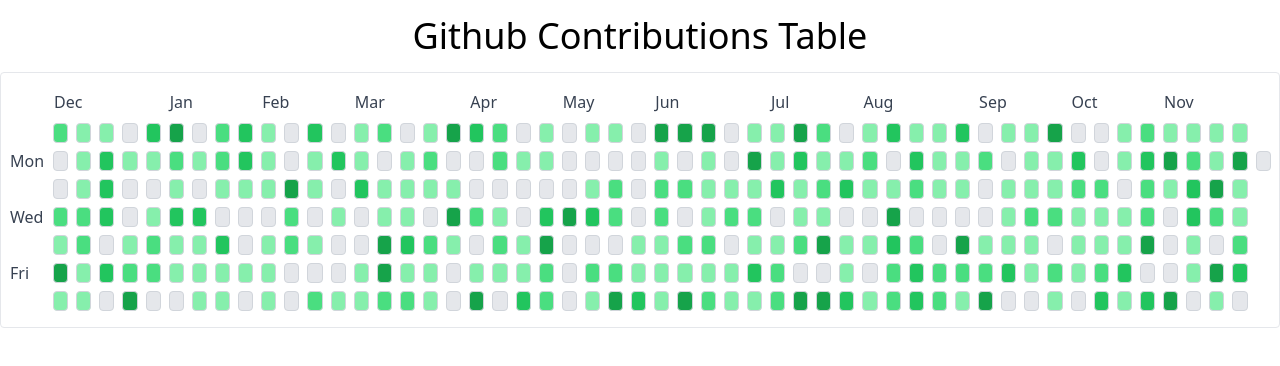
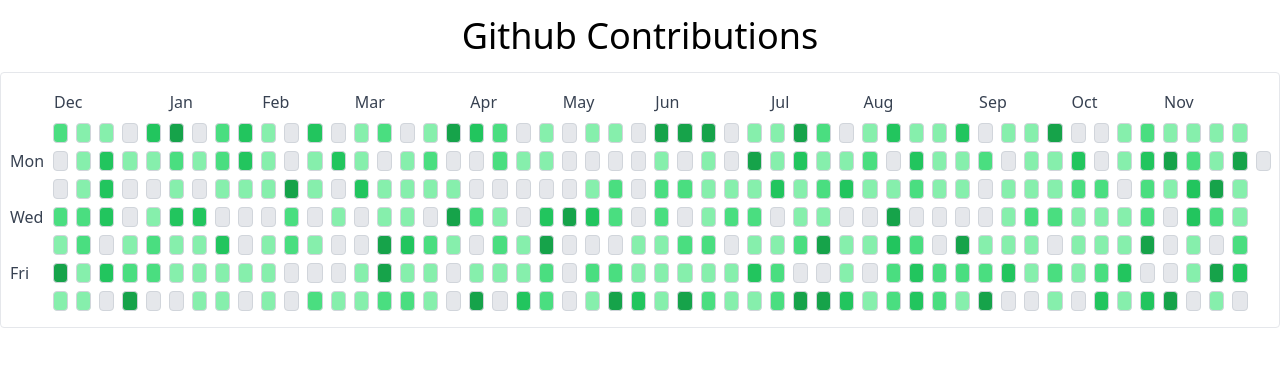
Before and after one commit to willemverbuyst/gh-contributions-table, a React (Vite) app: page / in a window 1280 px wide. Shown: the top 366 px of the page. Built offline with nearby package versions, Linux system fonts and the light colour scheme.

Commit message:
chore: add tooltip

```diff
--- a/index.html
+++ b/index.html
@@ -4,7 +4,7 @@
     <meta charset="UTF-8" />
     <link rel="icon" type="image/svg+xml" href="/github-mark-white.svg" />
     <meta name="viewport" content="width=device-width, initial-scale=1.0" />
-    <title>GH Contributions Table</title>
+    <title>GH Contributions</title>
   </head>
   <body>
     <div id="root"></div>
--- a/package.json
+++ b/package.json
@@ -11,8 +11,10 @@
   },
   "dependencies": {
     "clsx": "^2.1.1",
+    "date-fns": "^4.1.0",
     "react": "^18.3.1",
     "react-dom": "^18.3.1",
+    "react-tooltip": "^5.28.0",
     "uuid": "^11.0.3"
   },
   "devDependencies": {
--- a/src/App.tsx
+++ b/src/App.tsx
@@ -17,7 +17,7 @@ export default function App() {
   return (
     <div className="w-full flex flex-col items-center">
       <header className="py-4">
-        <h1 className="text-4xl">Github Contributions Table</h1>
+        <h1 className="text-4xl">Github Contributions</h1>
       </header>
       <main>
         <div className="border py-2 rounded">
--- a/src/components/DataCell.tsx
+++ b/src/components/DataCell.tsx
@@ -1,12 +1,18 @@
 import clsx from "clsx";
+import { Tooltip } from "react-tooltip";
 import { backgroundColor } from "../utils/dataLevel";
+import { formatDate } from "../utils/dateHelpers";
 
 export function DataCell({
   dataIx,
   dataLevel,
+  date,
+  contributions,
 }: {
   dataIx: number;
   dataLevel: keyof typeof backgroundColor;
+  date: string;
+  contributions: number;
 }) {
   return (
     <td
@@ -17,7 +23,16 @@ export function DataCell({
         backgroundColor[dataLevel]
       )}
     >
-      &nbsp;
+      <a
+        data-tooltip-id={date}
+        data-tooltip-content={`${
+          contributions ? contributions : "No"
+        } contributions on ${formatDate(date)}`}
+        className="flex"
+      >
+        &nbsp;
+      </a>
+      <Tooltip id={date} />
     </td>
   );
 }
--- a/src/components/DataCells.tsx
+++ b/src/components/DataCells.tsx
@@ -1,3 +1,4 @@
+import { Fragment } from "react/jsx-runtime";
 import { DataCell } from "./DataCell";
 
 export function DataCells({
@@ -20,7 +21,14 @@ export function DataCells({
     }
   }
 
-  return Object.values(contributions).map((v, i) => (
-    <DataCell dataIx={i} dataLevel={getDataLevel(v)} />
+  return Object.entries(contributions).map(([k, v], i) => (
+    <Fragment key={k}>
+      <DataCell
+        dataIx={i}
+        dataLevel={getDataLevel(v)}
+        date={k}
+        contributions={v}
+      />
+    </Fragment>
   ));
 }
--- /dev/null
+++ b/src/utils/dateHelpers.ts
@@ -0,0 +1,6 @@
+import { format } from "date-fns";
+
+export function formatDate(dateString: string) {
+  const date = new Date(dateString);
+  return format(date, "MMMM do");
+}
```
Also changed, not shown: 1 other file (tests, documents, lock files or other folders).
